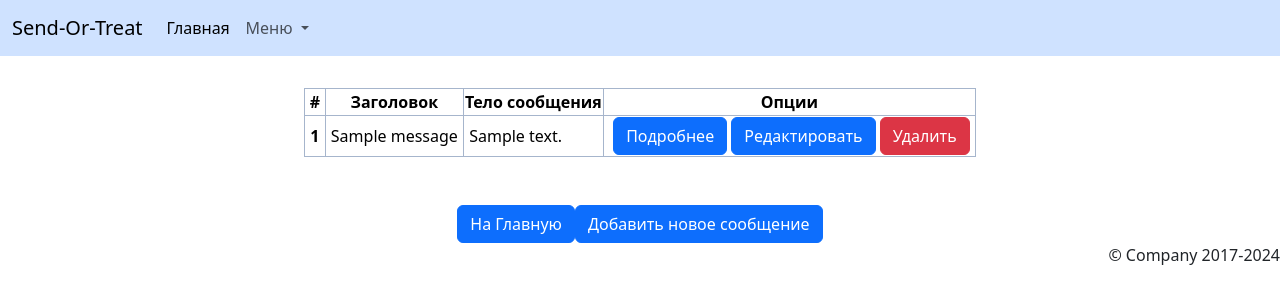
After one commit to Skaeling/Email_Marketing_Service, a Django app: page /sender/messages/ in a window 1280 px wide. The commit adds this page. Shown: the top 304 px of the page. Run offline with Django 5.2, Linux system fonts and the light colour scheme; tables that the repository leaves empty hold one stand-in row (values such as "Sample post"); some libraries are stand-ins or nearby versions.

Commit message:
Message CRUD

```diff
--- a/sender/models.py
+++ b/sender/models.py
@@ -8,7 +8,7 @@ class Recipient(models.Model):
     comment = models.TextField(null=True, blank=True, verbose_name='Комментарий')
 
     def get_absolute_url(self):
-        return reverse("sender:recipients_list")
+        return reverse("sender:recipient_detail", kwargs={'pk': self.pk})
 
     def __str__(self):
         return f'{self.fullname}({self.email})'
@@ -22,6 +22,9 @@ class Recipient(models.Model):
 class Message(models.Model):
     title = models.CharField(max_length=100, verbose_name='Заголовок')
     body = models.TextField(verbose_name='Сообщение')
+
+    def get_absolute_url(self):
+        return reverse("sender:message_detail", kwargs={'pk': self.pk})
 
     def __str__(self):
         return f'{self.title}: {self.body[:100]}'
--- a/sender/templates/sender/home.html
+++ b/sender/templates/sender/home.html
@@ -31,7 +31,7 @@
             <ul>
                 <li><a href="{% url 'sender:recipients_list' %}" class="button btn btn-primary">Управление клиентами</a>
                 </li>
-                <li><a href="#" class="button btn btn-primary">Управление сообщениями</a></li>
+                <li><a href="{% url 'sender:messages_list' %}" class="button btn btn-primary">Управление сообщениями</a></li>
                 <li><a href="#" class="button btn btn-primary">Управление рассылками</a></li>
                 <li><a href="#" class="button btn btn-primary">Начать новую рассылку</a></li>
             </ul>
--- /dev/null
+++ b/sender/templates/sender/messages_list.html
@@ -0,0 +1,36 @@
+{% extends 'sender/base.html' %}
+{% block content%}
+<div class="coll-9 mt-3 d-flex justify-content-center">
+
+    <table class="table-primary table-bordered">
+        <thead>
+        <tr class="table-primary text-center">
+            <th scope="col">#</th>
+            <th scope="col">Заголовок</th>
+            <th scope="col">Тело сообщения</th>
+            <th scope="col">&nbsp;Опции&nbsp;</th>
+
+        </tr>
+        </thead>
+        {% for message in messages%}
+        <tbody>
+        <tr class="table-primary">
+            <th scope="row">&nbsp;{{ message.id }}&nbsp;</th>
+            <td class="table-primary">&nbsp;{{ message.title }}&nbsp;</td>
+            <td class="table-primary">&nbsp;{{ message.body|truncatechars:50 }}&nbsp;</td>
+            <td class="table-primary">&nbsp;
+                <a href="{% url 'sender:message_detail' message.pk %}" class="button btn btn-primary">Подробнее</a>
+                <a href="{% url 'sender:message_update' message.pk %}" class="button btn btn-primary">Редактировать</a>
+                <a href="{% url 'sender:message_confirm_delete' message.pk %}" class="button btn btn-danger">Удалить</a>&nbsp;
+            </td>
+
+        </tr>
+        {% endfor %}
+    </table>
+    </div>
+    <div class="container mt-5 d-flex justify-content-center">
+                <a href="{% url 'sender:home' %}" class="button btn btn-primary">На Главную</a>
+                <a href="{% url 'sender:message_create' %}" class="button btn btn-primary">Добавить новое сообщение</a>
+
+    </div>
+{% endblock %}
--- a/sender/urls.py
+++ b/sender/urls.py
@@ -1,15 +1,21 @@
 from django.urls import path
 from sender import views
-from sender.views import RecipientListView, RecipientCreateView, RecipientUpdateView, RecipientDetailView, RecipientDeleteView
+from sender.views import RecipientListView, RecipientCreateView, RecipientUpdateView, RecipientDetailView, \
+    RecipientDeleteView, MessageListView, MessageCreateView, MessageDeleteView, MessageDetailView, MessageUpdateView
 
 app_name = 'sender'
 
 urlpatterns = [
     path('', views.home, name='home'),
     path('recipients/', RecipientListView.as_view(), name='recipients_list'),
-    path('recipients/create_new/', RecipientCreateView.as_view(), name='create_recipient'),
-    path('recipients/update/<int:pk>/', RecipientUpdateView.as_view(), name='update_recipient'),
+    path('recipients/create_new/', RecipientCreateView.as_view(), name='recipient_create'),
+    path('recipients/update/<int:pk>/', RecipientUpdateView.as_view(), name='recipient_update'),
     path('recipients/detail/<int:pk>/', RecipientDetailView.as_view(), name='recipient_detail'),
     path('recipients/delete/<int:pk>/', RecipientDeleteView.as_view(), name='recipient_confirm_delete'),
 
+    path('messages/', MessageListView.as_view(), name='messages_list'),
+    path('messages/create_new/', MessageCreateView.as_view(), name='message_create'),
+    path('messages/update/<int:pk>/', MessageUpdateView.as_view(), name='message_update'),
+    path('messages/detail/<int:pk>/', MessageDetailView.as_view(), name='message_detail'),
+    path('messages/delete/<int:pk>/', MessageDeleteView.as_view(), name='message_confirm_delete'),
 ]
--- a/sender/views.py
+++ b/sender/views.py
@@ -12,14 +12,14 @@ def home(request):
 class RecipientListView(ListView):
     model = Recipient
     template_name = 'sender/recipients_list.html'
-    context_object_name = 'clients'
+    context_object_name = 'recipient'
     extra_context = {'title': 'Список получателей'}
 
 
 class RecipientCreateView(CreateView):
     model = Recipient
     fields = ['email', 'fullname', 'comment']
-    template_name = 'sender/create_recipient.html'
+    template_name = 'sender/recipient_create.html'
     context_object_name = 'client'
     extra_context = {'title': 'Создать получателя'}
 
@@ -27,7 +27,7 @@ class RecipientCreateView(CreateView):
 class RecipientUpdateView(UpdateView):
     model = Recipient
     fields = ['email', 'fullname', 'comment']
-    template_name = 'sender/create_recipient.html'
+    template_name = 'sender/recipient_create.html'
     context_object_name = 'client'
     extra_context = {'title': 'Редактировать получателя'}
 
@@ -48,3 +48,44 @@ class RecipientDeleteView(DeleteView):
     context_object_name = 'client'
     extra_context = {'title': 'Удаление получателя'}
     success_url = reverse_lazy('sender:recipients_list')
+
+
+class MessageListView(ListView):
+    model = Message
+    template_name = 'sender/messages_list.html'
+    context_object_name = 'messages'
+    extra_context = {'title': 'Список сообщений'}
+
+
+class MessageCreateView(CreateView):
+    model = Message
+    fields = ['title', 'body']
+    template_name = 'sender/message_create.html'
+    context_object_name = 'message'
+    extra_context = {'title': 'Создать сообщение'}
+
+
+class MessageUpdateView(UpdateView):
+    model = Message
+    fields = ['title', 'body']
+    template_name = 'sender/message_create.html'
+    context_object_name = 'message'
+    extra_context = {'title': 'Редактировать сообщение'}
+
+    # def get_success_url(self, **kwargs):
+    #     return reverse("blog:post_detail", kwargs={'pk': self.object.pk})
+
+
+class MessageDetailView(DetailView):
+    model = Message
+    template_name = 'sender/message_detail.html'
+    context_object_name = 'message'
+    extra_context = {'title': 'Детальная информация о сообщении'}
+
+
+class MessageDeleteView(DeleteView):
+    model = Message
+    template_name = 'sender/message_confirm_delete.html'
+    context_object_name = 'message'
+    extra_context = {'title': 'Удаление сообщения'}
+    success_url = reverse_lazy('sender:messages_list')
```
Also changed, not shown: sender/templates/sender/message_confirm_delete.html (added, +15 -0 lines), sender/templates/sender/message_create.html (added, +15 -0 lines), sender/templates/sender/message_detail.html (added, +35 -0 lines), sender/templates/sender/recipient_detail.html (+7 -2 lines), sender/templates/sender/recipients_list.html (+5 -5 lines), sender/templates/sender/recipient_create.html (renamed from sender/templates/sender/create_recipient.html).
